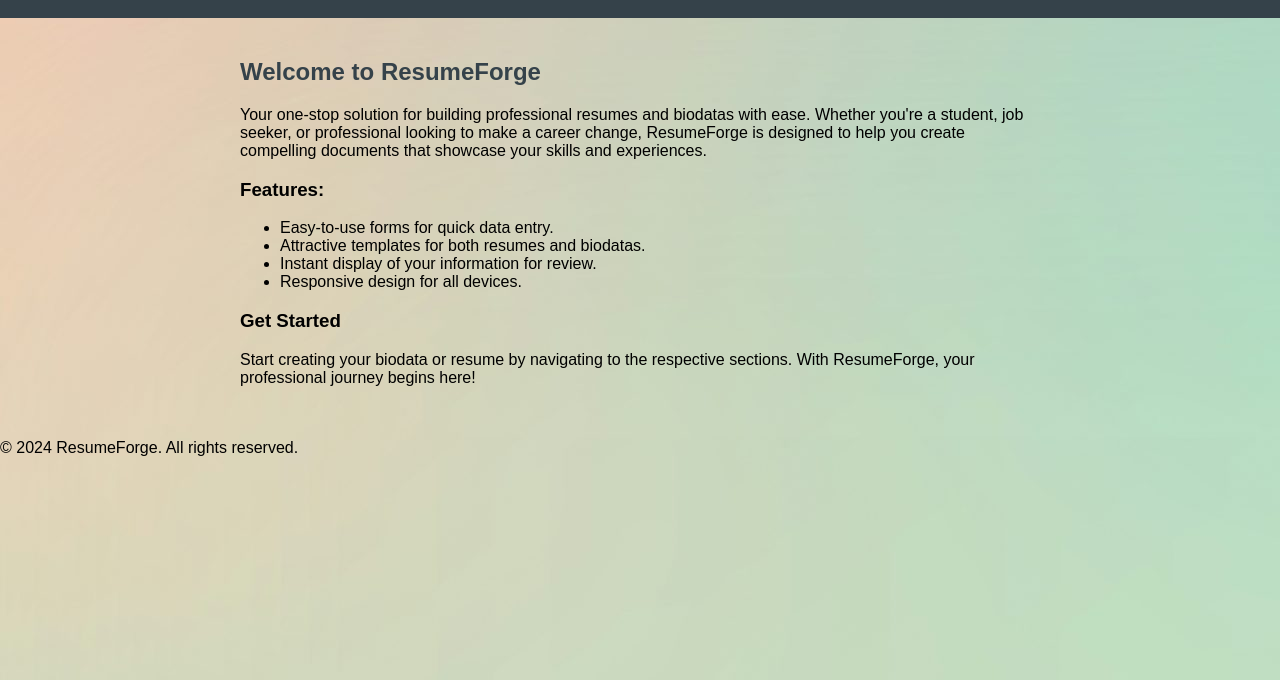
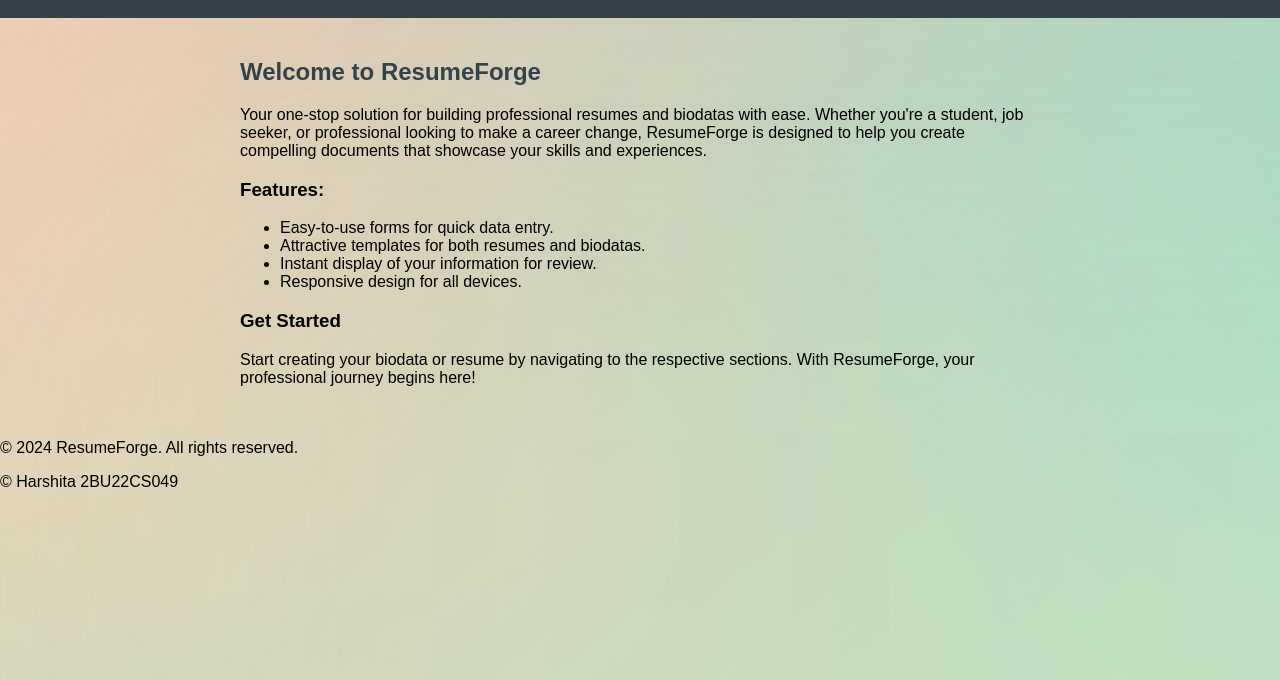
Before and after one commit to Harshita-V-P/CS049-assignment-1, a plain HTML site: page index.html in a window 1280 px wide. Shown: the part 120-800 px from the top of the page. Drawn offline with Linux system fonts and the light colour scheme.

Commit message:
Update index.html

```diff
--- a/index.html
+++ b/index.html
@@ -34,6 +34,7 @@
     </main>
     <footer>
         <p>&copy; 2024 ResumeForge. All rights reserved.</p>
+         <p>&copy; Harshita 2BU22CS049 </p>
     </footer>
 </body>
 </html>
```
